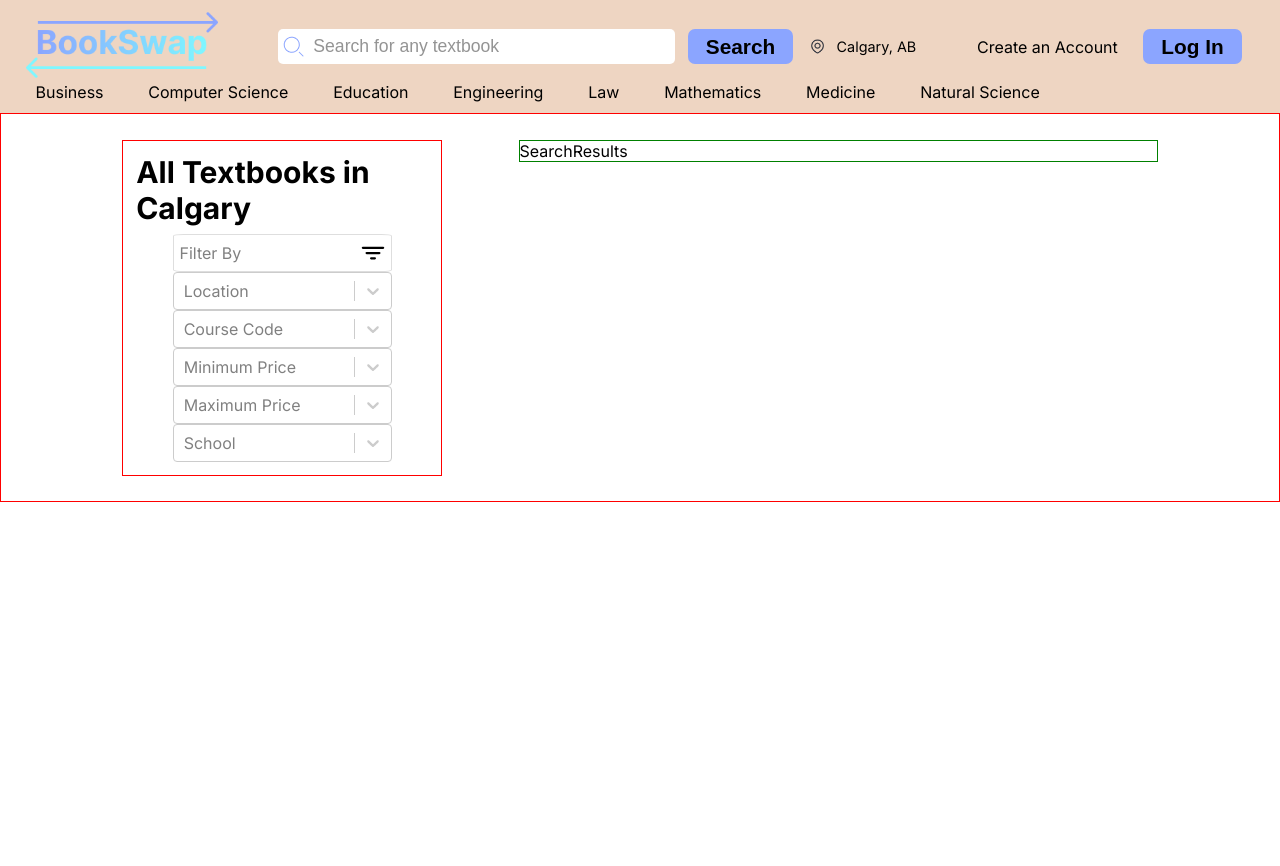
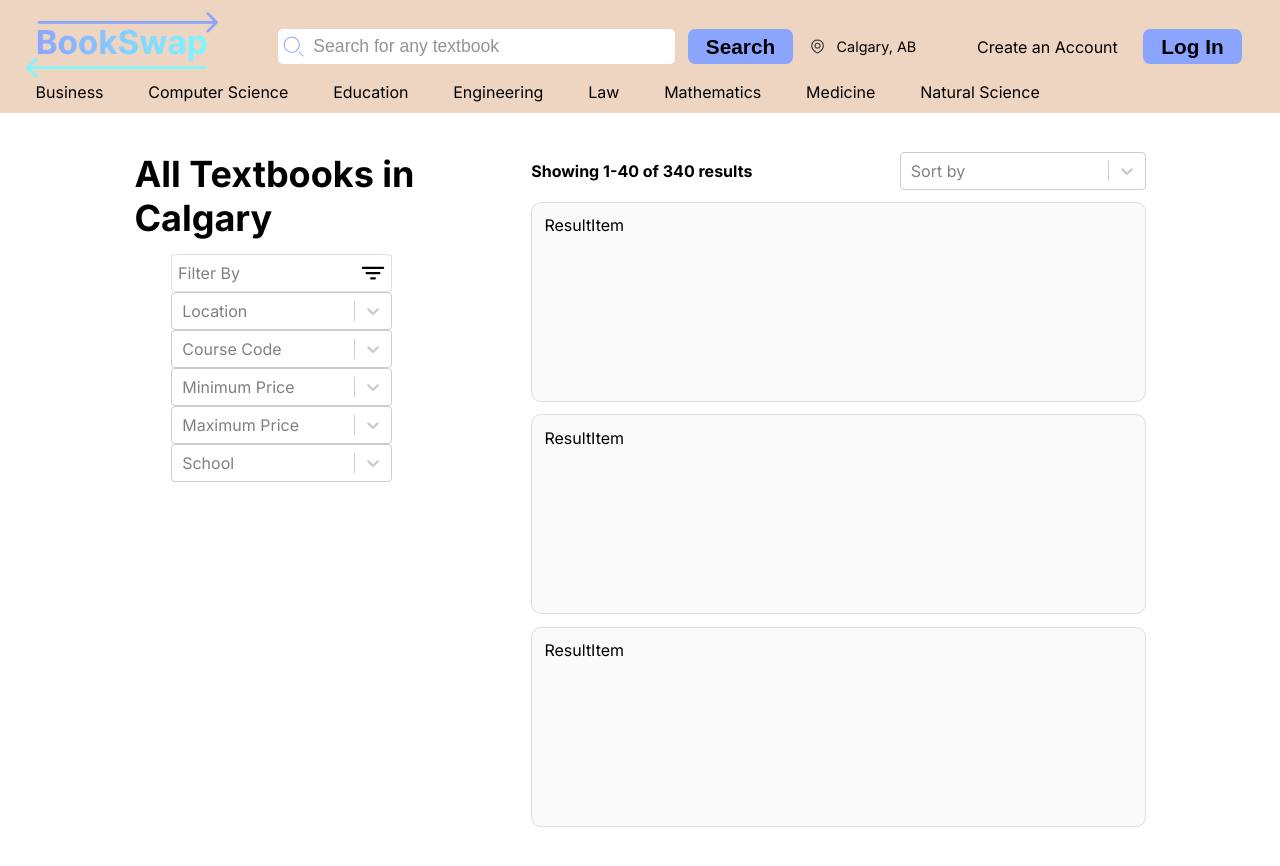
Before and after one commit to ashydashysoflashy/BookSwap, a React (Create React App) app in the folder frontend/: page /search in a window 1280 px wide. Shown: the top 866 px of the page. Before the commit the page ends 800 px from the top, so only its background shows below. Built offline with nearby package versions, Linux system fonts and the light colour scheme.

Commit message:
started on search results

```diff
--- /dev/null
+++ b/frontend/src/components/Search/Result.css
@@ -0,0 +1,9 @@
+.result-container{
+    width:100%;
+    background-color:#fafafa;
+    border:1px solid #dedede;
+    border-radius: 10px;
+    padding:2%;
+    height:200px;
+    margin-bottom:2%;
+}
--- /dev/null
+++ b/frontend/src/components/Search/Result.jsx
@@ -0,0 +1,10 @@
+import React from 'react'
+import './Result.css'
+
+export default function ResultItem() {
+  return (
+    <div className='result-container'>
+        ResultItem
+    </div>
+  )
+}
--- a/frontend/src/components/Search/Search.css
+++ b/frontend/src/components/Search/Search.css
@@ -4,7 +4,6 @@
     justify-content:center;
     align-items:flex-start;
     height:100%;
-    border:1px solid red;
 }
 
 .filters-container{
@@ -16,14 +15,13 @@
     flex-direction: column;
     align-items: center;
     justify-content: flex-start;
-    border:1px solid red;
     padding:1%;
 }
 
 .filters-title{
-    font-size:30px;
+    font-size:36px;
     font-weight: 700;
-    margin-bottom:3%;
+    margin-bottom:5%;
 }
 
 .filter-by{
@@ -56,5 +54,21 @@
     flex-direction: column;
     align-items: flex-start;
     justify-content: center;
-    border:1px solid green;
+    padding:1%;
 }
+
+.showing-sort{
+    width:100%;
+    display:flex;
+    align-items: center;
+    justify-content: space-between;
+    margin-bottom:2%;
+}
+
+.react-select-container-results{
+    width:40%;
+}
+
+.show{
+    font-weight: 700;
+}
--- a/frontend/src/components/Search/SearchResults.jsx
+++ b/frontend/src/components/Search/SearchResults.jsx
@@ -1,10 +1,24 @@
 import React from 'react'
 import './Search.css'
+import Select from 'react-select'
+import Result from './Result'
 
 export default function SearchResults() {
+    const optionsSort = [
+        { value: 'new', label: 'Posted: newest first' },
+        { value: 'old', label: 'Posted: oldest first' },
+    ]
+
+
   return (
     <div className='results-container'>
-        SearchResults
+        <div className='showing-sort'>
+            <div className='show'>Showing 1-40 of 340 results</div>
+            <Select options={optionsSort} className="react-select-container-results" classNamePrefix="react-select" placeholder="Sort by" />
+        </div>
+        <Result/>
+        <Result/>
+        <Result/>
     </div>
   )
 }
```
